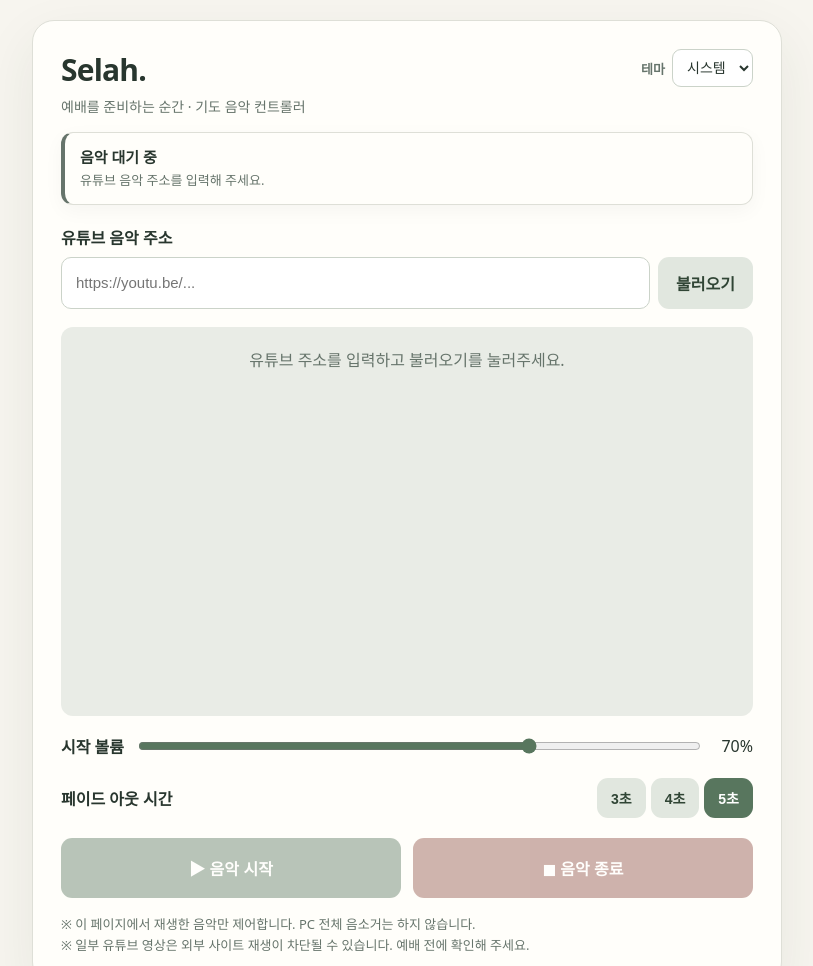
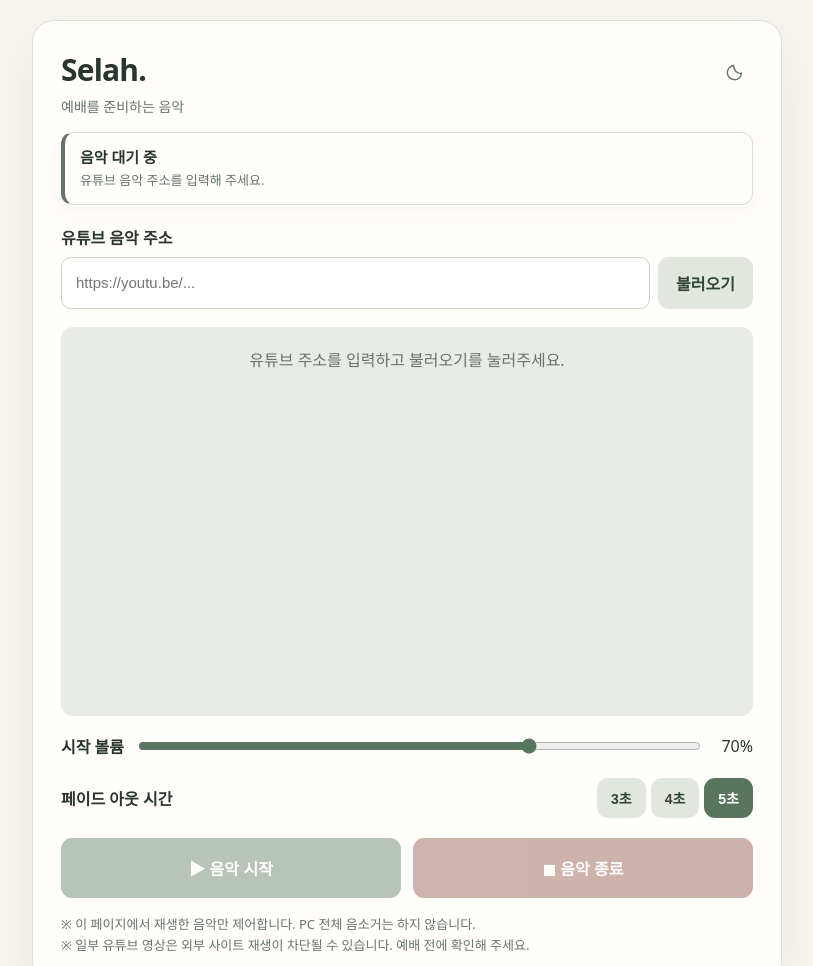
Before and after one commit to suminJ07/Selah, a plain HTML site: page index.html in a window 1280 px wide. Shown: the top 966 px of the page, without its empty margins (233-1046 px from the left). Drawn offline with Linux system fonts and the light colour scheme.

Commit message:
[개선] Selah 헤더 구성 및 테마 전환 방식 개선
- 제목 아래 설명 문구 변경
- 테마 선택 UI를 기존 드롭다운에서 단일 아이콘 버튼으로 변경/ 위치 수정
- 현재 테마와 반대되는 아이콘을 표시하도록 개선
- 최초 방문 시 시스템 테마를 기본값으로 적용
- 기존 음악 재생, 페이드 아웃 및 상태 알림 기능 유지

```diff
--- a/index.html
+++ b/index.html
@@ -68,28 +68,38 @@
     }
 
     .heading {
+      margin-bottom: 16px;
+    }
+
+    .heading-row {
       display: flex;
-      align-items: flex-start;
+      align-items: center;
       justify-content: space-between;
-      gap: 12px;
-      margin-bottom: 16px;
+      gap: 16px;
     }
 
     h1 { margin: 0 0 6px; font-size: 30px; letter-spacing: -0.8px; }
     .sub { margin: 0; color: var(--muted); font-size: 14px; }
     label { display: block; margin-bottom: 8px; font-weight: 650; }
 
-    .theme-picker { display: flex; align-items: center; gap: 7px; flex-shrink: 0; }
-    .theme-picker label { margin: 0; color: var(--muted); font-size: 13px; }
-    .theme-picker select {
-      padding: 9px 10px;
-      border: 1px solid var(--input-border);
+    .theme-picker { display: flex; align-items: center; flex-shrink: 0; }
+    .theme-icon {
+      display: inline-flex;
+      align-items: center;
+      justify-content: center;
+      width: 38px;
+      height: 38px;
+      padding: 0;
+      border: 1px solid transparent;
       border-radius: 9px;
-      background: var(--input);
-      color: var(--text);
-      font-size: 14px;
+      background: transparent;
+      color: var(--muted);
       cursor: pointer;
     }
+    .theme-icon:hover { background: var(--surface); color: var(--text); }
+    .theme-icon:focus-visible { outline: 2px solid var(--accent); outline-offset: 2px; }
+    .theme-icon svg { width: 19px; height: 19px; fill: none; stroke: currentColor; stroke-width: 1.8; stroke-linecap: round; stroke-linejoin: round; }
+    .theme-icon [hidden] { display: none; }
 
     /* 상태 표시줄: 제목 아래에 일반 배치 (스크롤 시 함께 이동) */
     .status {
@@ -174,8 +184,6 @@
     @media (max-width: 470px) {
       body { padding: 10px; }
       .app { padding: 18px; }
-      .heading { flex-wrap: wrap; }
-      .theme-picker { margin-left: auto; }
       .settings { align-items: flex-start; flex-direction: column; }
       .actions { grid-template-columns: 1fr; }
       .urlrow button { padding: 12px; }
@@ -186,18 +194,16 @@
 <body>
   <main class="app">
     <header class="heading">
-      <div>
+      <div class="heading-row">
         <h1>Selah<span aria-hidden="true">.</span></h1>
-        <p class="sub">예배를 준비하는 순간 · 기도 음악 컨트롤러</p>
+        <div class="theme-picker">
+          <button type="button" class="theme-icon" id="themeToggle" aria-label="다크 모드로 전환" title="다크 모드로 전환">
+            <svg id="themeSun" viewBox="0 0 24 24" aria-hidden="true" hidden><circle cx="12" cy="12" r="4"/><path d="M12 2v2m0 16v2M4.93 4.93l1.42 1.42m11.3 11.3 1.42 1.42M2 12h2m16 0h2M4.93 19.07l1.42-1.42m11.3-11.3 1.42-1.42"/></svg>
+            <svg id="themeMoon" viewBox="0 0 24 24" aria-hidden="true"><path d="M20.9 13A9 9 0 0 1 11 3.1 9 9 0 1 0 20.9 13Z"/></svg>
+          </button>
+        </div>
       </div>
-      <div class="theme-picker">
-        <label for="themeSelect">테마</label>
-        <select id="themeSelect" aria-label="화면 테마">
-          <option value="system">시스템</option>
-          <option value="light">라이트</option>
-          <option value="dark">다크</option>
-        </select>
-      </div>
+      <p class="sub">예배를 준비하는 음악</p>
     </header>
 
     <section class="status" id="status" data-kind="idle" role="status" aria-live="polite">
@@ -247,13 +253,15 @@
   </main>
 
   <script>
-    // 테마 설정은 플레이어와 독립적으로 동작합니다.
+    // 첫 방문에는 시스템 테마를 따르고, 아이콘 클릭 시 반대 테마로 전환합니다.
     (() => {
       "use strict";
 
       const storageKey = "selahTheme";
       const root = document.documentElement;
-      const select = document.getElementById("themeSelect");
+      const toggleButton = document.getElementById("themeToggle");
+      const sunIcon = document.getElementById("themeSun");
+      const moonIcon = document.getElementById("themeMoon");
       const media = window.matchMedia("(prefers-color-scheme: dark)");
       let selected = "system";
 
@@ -261,18 +269,25 @@
         const saved = localStorage.getItem(storageKey);
         if (["system", "light", "dark"].includes(saved)) selected = saved;
       } catch (error) {
-        // 브라우저에서 저장소 접근이 차단된 경우 기본 테마를 사용합니다.
+        // 저장소 접근이 차단된 경우 시스템 테마를 사용합니다.
       }
 
       function applyTheme() {
-        root.dataset.theme = selected === "system"
+        const effectiveTheme = selected === "system"
           ? (media.matches ? "dark" : "light")
           : selected;
-        select.value = selected;
+        root.dataset.theme = effectiveTheme;
+
+        const switchToDark = effectiveTheme === "light";
+        moonIcon.hidden = !switchToDark;
+        sunIcon.hidden = switchToDark;
+        const label = switchToDark ? "다크 모드로 전환" : "라이트 모드로 전환";
+        toggleButton.setAttribute("aria-label", label);
+        toggleButton.title = label;
       }
 
-      select.addEventListener("change", () => {
-        selected = select.value;
+      toggleButton.addEventListener("click", () => {
+        selected = root.dataset.theme === "light" ? "dark" : "light";
         try {
           localStorage.setItem(storageKey, selected);
         } catch (error) {
```
